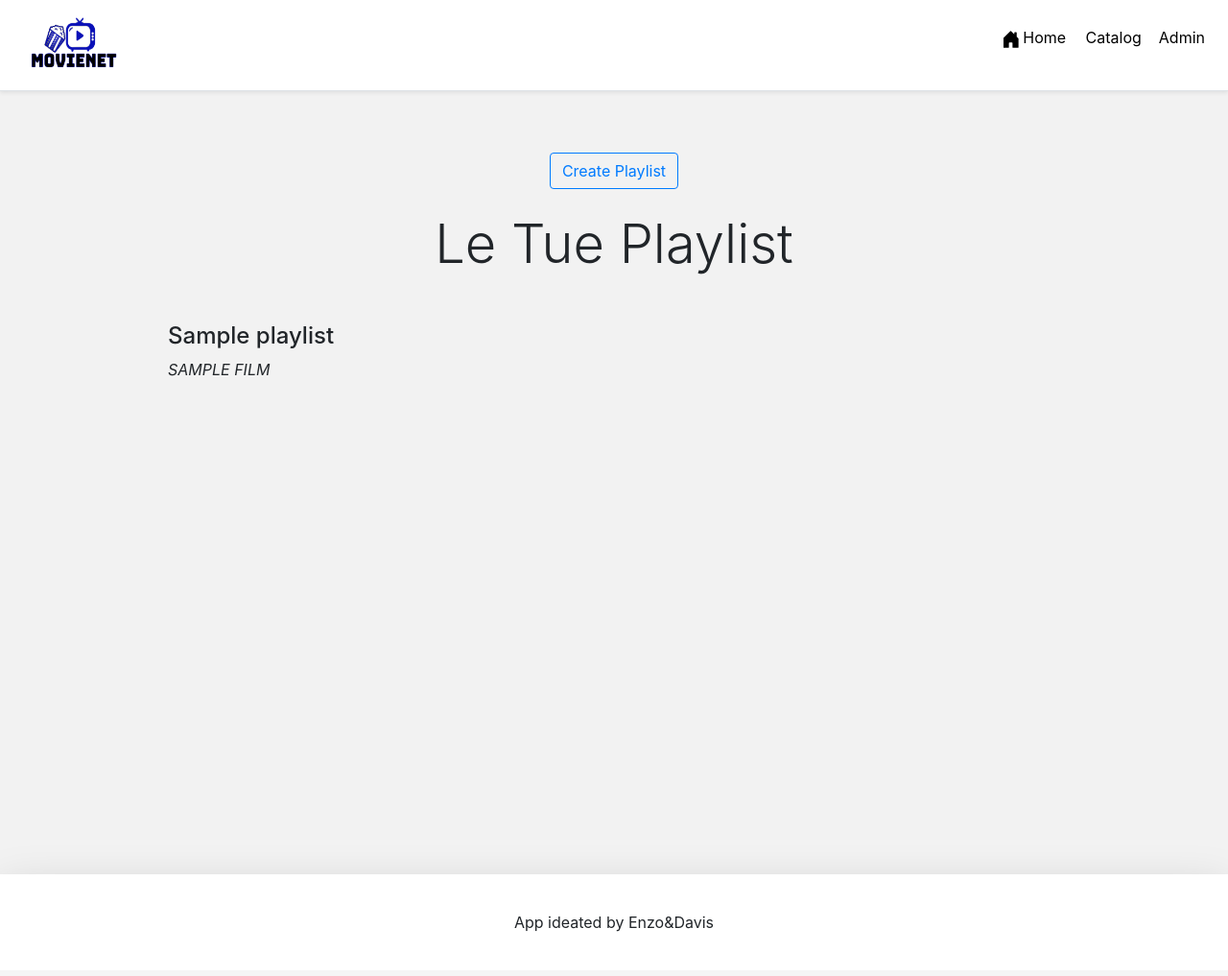
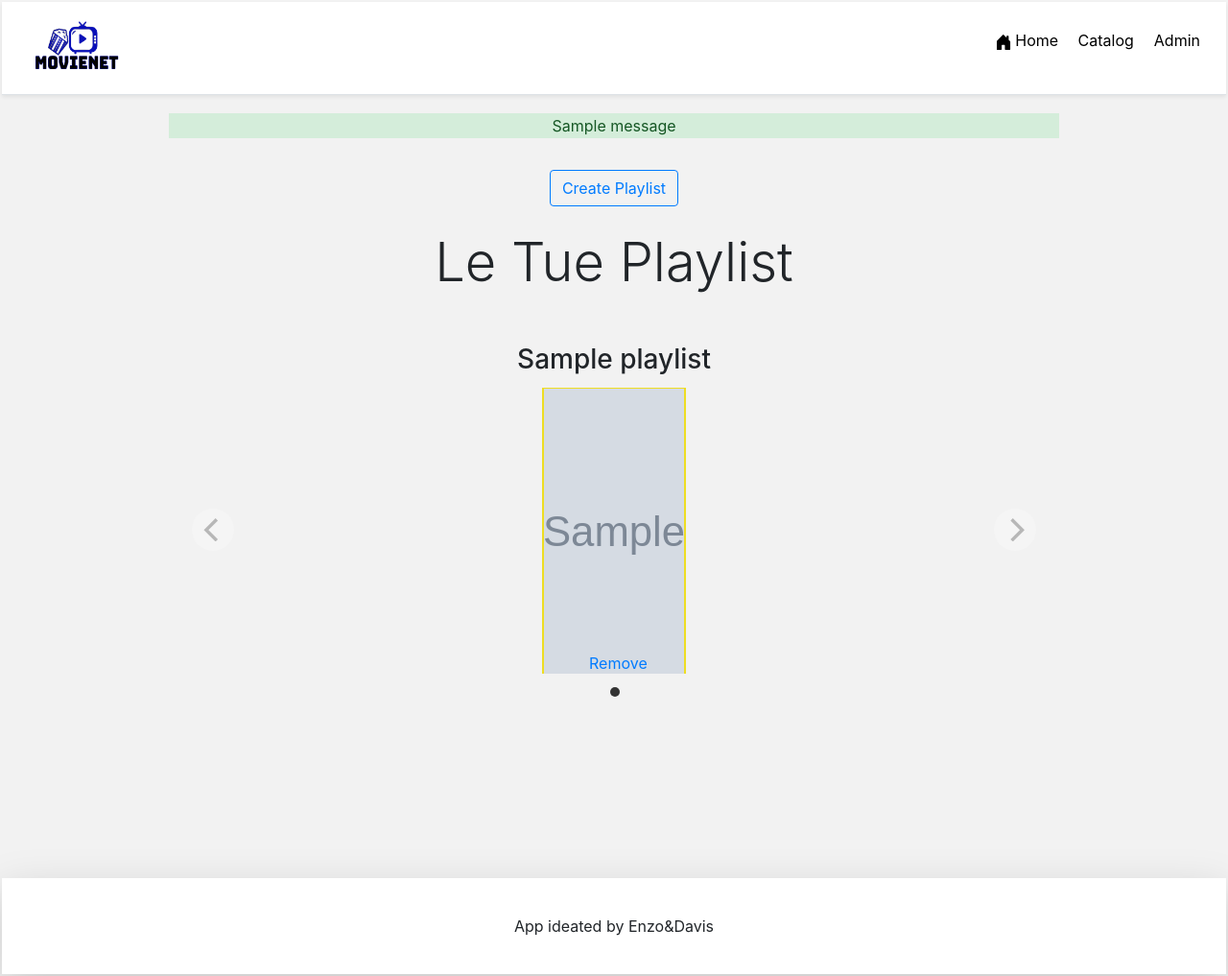
Before and after one commit to bskenzo/Progetto_Tecnologie, a Django app: page /playlist/ in a window 1280 px wide. Shown: the whole page at 96% size. Before the commit the page ends 971 px from the top, so only its background shows below. Run offline with Django 3.2, Linux system fonts and the light colour scheme; a user stored in the database is signed in; tables that the repository leaves empty hold one stand-in row (values such as "Sample post"); grey boxes marked "Sample" are stand-in pictures; one stand-in notice (Sample message) is shown; some libraries are stand-ins or nearby versions.

Commit message:
playlist complete

```diff
--- a/movie/models.py
+++ b/movie/models.py
@@ -16,7 +16,7 @@ CATEGORY_CHOICES = (
 
 
 class Film(models.Model):
-    title = models.CharField(max_length=100)
+    title = models.CharField(max_length=20)
     genre = models.CharField(max_length=25, choices=CATEGORY_CHOICES)
     director = models.CharField(max_length=250)
     plot = models.TextField(max_length=250)
@@ -41,3 +41,8 @@ class Review(models.Model):
 
     def __str__(self):
         return f'{self.writer} -- {self.reviewed_film_id}'
+
+
+class MyList(models.Model):
+    user = models.ForeignKey(settings.AUTH_USER_MODEL, on_delete=models.CASCADE)
+    film = models.ManyToManyField(Film)
--- a/movie/templates/movie/movielist.html
+++ b/movie/templates/movie/movielist.html
@@ -8,10 +8,10 @@
 
 {% block content %}
 
-    <div class="container-fluid">
+    <div class="container">
         <div class="row ">
             {% for film in films %}
-                <div class="col-sm-3 my-2">
+                <div class="col-sm-4 my-2">
                     <div id="list" class="card m-auto lead">
                         <img class="card-img-top" src="{{ film.poster.url }}" alt="" height="300px">
                         <div class="card-body">
--- a/movie/templates/movie/payments/checkout.html
+++ b/movie/templates/movie/payments/checkout.html
@@ -23,8 +23,8 @@
                 </ul>
 
                 <div class="text-center pt-3">
-                    <form action="{% url 'movie:checkout' %}?price={{ prod.id }}" method="POST">
-                        {% csrf_token %}
+                    <form action="{% url 'movie:checkout' %}?price={{ prod.id }}" method="POST">{% csrf_token %}
+                        <a href="{% url 'movie:film-detail' prod.id %}" class="btn btn-outline-primary">Cancel</a>
                         <script
                                 src="https://checkout.stripe.com/checkout.js" class="stripe-button"
                                 data-key="pk_test_51JjpSBH1UjLFf6ccLdFhC7Ylt8ck2sAGYbVfENTQPuOeS2ALM0DjGYwlkLA8kSHB75uyvBNMsZx1ci8y2YoCeaXL00iaQWUyBO"
--- a/playlist/models.py
+++ b/playlist/models.py
@@ -8,7 +8,4 @@ from movie.models import Film
 class Playlist(models.Model):
     name = models.CharField(max_length=25)
     user = models.ForeignKey(settings.AUTH_USER_MODEL, on_delete=models.CASCADE)
-    film = models.ManyToManyField(Film, blank=True, null=True)
-
-    def __str__(self):
-        return f'{self.name}, Account: {self.user}'
+    film = models.ManyToManyField(Film)
--- /dev/null
+++ b/playlist/static/css/playlist.css
@@ -0,0 +1,34 @@
+* {
+    -webkit-box-sizing: border-box;
+    box-sizing: border-box;
+    padding: 1px;
+}
+
+.gallery {
+    background: #EEE;
+}
+
+.gallery-cell {
+    width: 150px;
+    height: 300px;
+    margin-right: 10px;
+}
+
+.gallery-cell.is-selected {
+    background: #ED2;
+}
+
+/* cell number */
+.gallery-cell:before {
+    display: block;
+    text-align: center;
+    line-height: 200px;
+    font-size: 80px;
+    color: white;
+}
+
+#remove {
+    position: absolute;
+    bottom: 0;
+    margin-left: -27px;
+}
--- a/playlist/templates/playlist/playlist.html
+++ b/playlist/templates/playlist/playlist.html
@@ -1,12 +1,29 @@
 {% extends 'base.html' %}
 {% load crispy_forms_tags %}
+{% load static %}
+
+{% block style %}
+    <link rel="stylesheet" href="{% static 'css/playlist.css' %}">
+    <link rel="stylesheet" href="https://unpkg.com/flickity@2/dist/flickity.min.css" >
+    <script src="https://unpkg.com/flickity@2/dist/flickity.pkgd.min.js"></script>
+{% endblock %}
+
 
 {% block content %}
 
-    <div class="pricing-header px-3 py-3 pt-md-5 pb-md-4 mx-auto text-center">
+    <div class="container text-center">
+
+        {% if messages %}
+            <ul class="messages">
+                {% for message in messages %}
+                    <p{% if message.tags %} class="{{ message.tags }}"{% endif %}>{{ message }}</p>
+                {% endfor %}
+            </ul>
+        {% endif %}
+
         <button  type="button" class="btn btn-outline-primary mx-auto mb-4" data-target="#exampleModal"
-                 data-toggle="modal">Create Playlist</button>
-
+                 data-toggle="modal">Create Playlist
+        </button>
 
         <div class="modal fade" id="exampleModal" tabindex="-1" role="dialog" aria-labelledby="exampleModalLabel" aria-hidden="true">
             <div class="modal-dialog" role="document">
@@ -17,49 +34,48 @@
                             <span aria-hidden="true">&times;</span>
                         </button>
                     </div>
+
                     <div class="modal-body">
-                        <form method="post">{% csrf_token %}
+                        <form>
                             <div class="form-group">
-                                <label for="recipient-name" class="col-form-label">Name:</label>
-                                <input type="text" class="form-control" name="title" id="recipient-name">
+                                <label for="name" class="col-form-label">Playlist name:</label>
+                                <input type="text" class="form-control" name="name" id="name">
                             </div>
+
                             <div class="modal-footer">
                                 <button type="button" class="btn btn-secondary" data-dismiss="modal">Close</button>
-                                <button type="submit" class="btn btn-outline-primary mx-auto mb-4">Create</button>
+                                <button type="submit" class="btn btn-primary">Create</button>
                             </div>
+
                         </form>
                     </div>
                 </div>
             </div>
         </div>
 
+        <h1 class="display-4">Le Tue Playlist</h1>
+
+        {% for playlist in playlists %}
+            {% if playlist.user_id == user.pk %}
+                <div class="container my-4">
+                    <h3 class="mt-4">{{ playlist.name }}</h3>
+                    {% if playlist.film.all|length > 0 %}
+                        <div class="main-gallery js-flickity"
+                             data-flickity-options='{ "contain": true }'>
+                            {% for film in playlist.film.all %}
+                                <div class="gallery-cell bg-image" style="background-image: url('{{ film.poster.url }}');
+                                        background-size: 146px 298px; background-repeat: no-repeat; background-position: center">
+                                    <a id="remove" href="{% url 'playlist:add-remove' operation='remove' pk=film.pk playlist_id=playlist.pk %}">Remove</a>
+                                </div>
+                            {% endfor %}
+                        </div>
+                    {% else %}
+                        <h5>Is empty</h5>
+                    {% endif %}
+                </div>
+            {% endif %}
+        {% endfor %}
+    </div>
 
 
-        <h1 class="display-4">Le Tue Playlist</h1>
-    </div>
-
-    <div class="container">
-        <div class="d-flex flex-column">  <!-- Flex box -->
-            {% for pl in playlists %}
-                {% if pl.user_id == user.pk %}
-                    <h4 class="mt-3">{{ pl.name }}</h4>
-                    {% for film in pl.film.all %}
-                        <em>{{ film.title|upper }}</em>
-                    {% endfor %}
-                {% endif%}
-            {% endfor %}
-        </div>
-    </div>
-    <script>
-        $('#exampleModal').on('show.bs.modal', function (event) {
-            var button = $(event.relatedTarget) // Button that triggered the modal
-            var recipient = button.data('whatever') // Extract info from data-* attributes
-            // If necessary, you could initiate an AJAX request here (and then do the updating in a callback).
-            // Update the modal's content. We'll use jQuery here, but you could use a data binding library or other methods instead.
-            var modal = $(this)
-            modal.find('.modal-title').text('New message to ' + recipient)
-            modal.find('.modal-body input').val(recipient)
-        })
-    </script>
-
 {% endblock %}
--- a/playlist/urls.py
+++ b/playlist/urls.py
@@ -1,11 +1,10 @@
 from django.urls import path
 
-from playlist.views import add_to_playlist, PlaylistCreateView, PlaylistView
+from playlist.views import add_to_playlist, PlaylistView
 
 app_name = 'playlist'
 
 urlpatterns = [
-        path('<int:pk>/create', PlaylistCreateView.as_view(), name='create'),
+        path('', PlaylistView.as_view(), name='playlist'),
         path('add_to_playlist/<int:playlist_id>/<str:operation>/<int:pk>', add_to_playlist, name='add-remove'),
-        path('', PlaylistView.as_view(), name='playlist'),
-    ]
+]
--- a/playlist/views.py
+++ b/playlist/views.py
@@ -3,27 +3,10 @@ from django.shortcuts import render, redirect
 from django.contrib import messages
 
 # Create your views here.
-from django.views.generic import CreateView, TemplateView
+from django.views.generic import TemplateView
 
-import playlist.models
 from movie.models import Film
-from playlist.forms import PlaylistForm
 from playlist.models import Playlist
-
-
-class PlaylistCreateView(LoginRequiredMixin, CreateView):
-    model = Playlist
-    template_name = 'playlist/playlist.html'
-
-    def post(self, request, *args, **kwargs):
-        if not request.user.is_authenticated:
-            return redirect('account:must_authenticate')
-
-        pl = playlist.models.Playlist()
-        pl.name = request.POST.get('title')
-        pl.user_id = request.user.pk
-        pl.save()
-        return render(request, 'playlist/playlist.html', {})
 
 
 class PlaylistView(LoginRequiredMixin, TemplateView):
@@ -31,26 +14,37 @@ class PlaylistView(LoginRequiredMixin, TemplateView):
     template_name = 'playlist/playlist.html'
 
     def get_context_data(self, **kwargs):
-
         context = {}
         playlists = Playlist.objects.all()
         context['playlists'] = playlists
 
         return context
 
+    def get(self, request, *args, **kwargs):
+        try:
+            name = request.GET['name']
+            pl = Playlist()
+            pl.name = name
+            pl.user_id = request.user.pk
+            pl.save()
+        except:
+            pass
+
+        return super(PlaylistView, self).get(request, *args, **kwargs)
+
 
 def add_to_playlist(request, operation, pk, playlist_id):
-    context = {'pk': pk}
     playlist = Playlist.objects.get(pk=playlist_id)
     if playlist.user == request.user:
         new_film = Film.objects.get(pk=pk)
         if operation == 'add':
             messages.success(request, 'Film added to')
             playlist.film.add(new_film)
+            return redirect('movie:film-detail', {'pk': pk})
         elif operation == 'remove':
             playlist.film.remove(new_film)
             messages.success(request, 'Film removed to')
-        return redirect('movie:film-detail', context['pk'])
+            return redirect('playlist:playlist')
     else:
         messages.error(request, 'Selected Playlist does not exist')
-        return redirect('movie:film-detail', context['pk'])
+        return redirect('movie:film-detail', {'pk': pk})
```
Also changed, not shown: movie/static/css/detail.css (+24 -0 lines), movie/templates/movie/detail.html (+45 -8 lines), movie/templates/movie/mylist.html (+30 -1 lines), movie/views.py (+31 -19 lines), playlist/templates/playlist/add_remove.html (deleted, +0 -9 lines), playlist/templates/playlist/create.html (deleted, +0 -13 lines).
